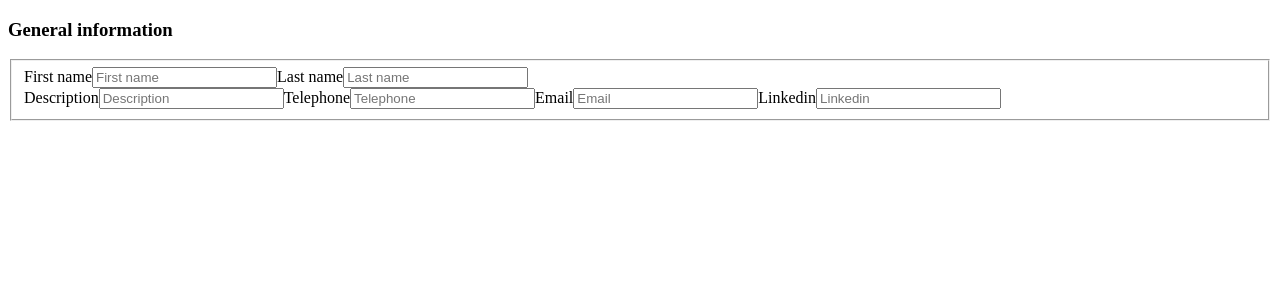
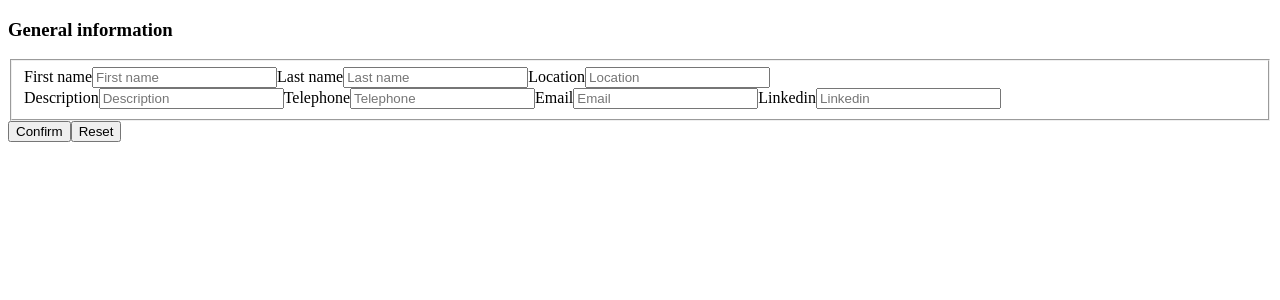
Before and after one commit to juan-est145/Cv-maker, a React (Vite) app: page / in a window 1280 px wide. Shown: the top 300 px of the page. Built offline with nearby package versions, Linux system fonts and the light colour scheme.

Commit message:
First html draft for the first section of the form is done

```diff
--- a/src/components/generalInfo.jsx
+++ b/src/components/generalInfo.jsx
@@ -5,7 +5,8 @@ export default function GeneralInfo() {
 		description: "description",
 		telephone: "telephone",
 		email: "email",
-		linkedin: "linkedin"
+		linkedin: "linkedin",
+		location: "location"
 	};
 
 	return (
@@ -18,6 +19,8 @@ export default function GeneralInfo() {
 				<input type="text" placeholder="First name" id={labels.firstName}/>
 				<label htmlFor={labels.lastName}>Last name</label>
 				<input type="text" placeholder="Last name" id={labels.lastName}/>
+				<label htmlFor={labels.location}>Location</label>
+				<input type="text" placeholder="Location" id={labels.location}/>
 			</div>
 			<div>
 				<label htmlFor={labels.description}>Description</label>
@@ -30,6 +33,8 @@ export default function GeneralInfo() {
 				<input type="url" placeholder="Linkedin" id={labels.email}/>
 			</div>
 			</fieldset>
+			<button>Confirm</button>
+			<button>Reset</button>
 		</form>
 		</>
 	);
```
